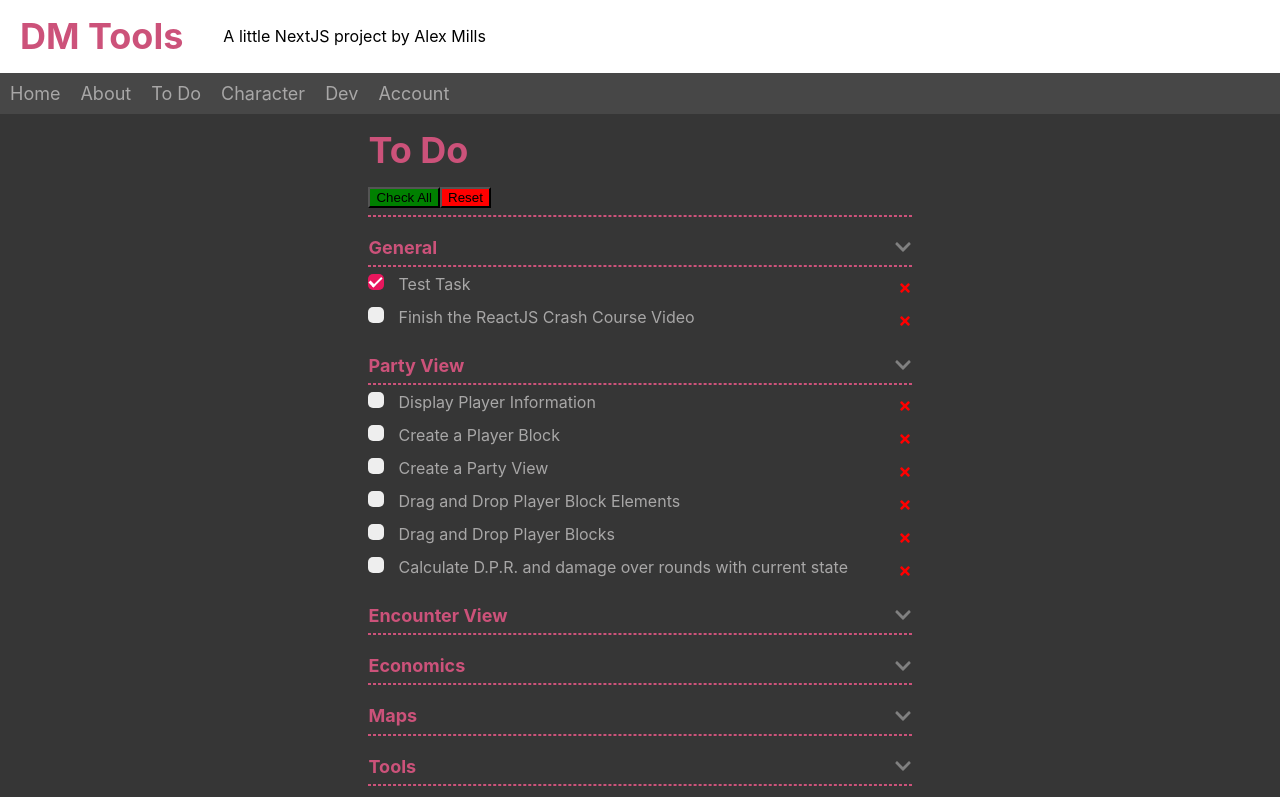
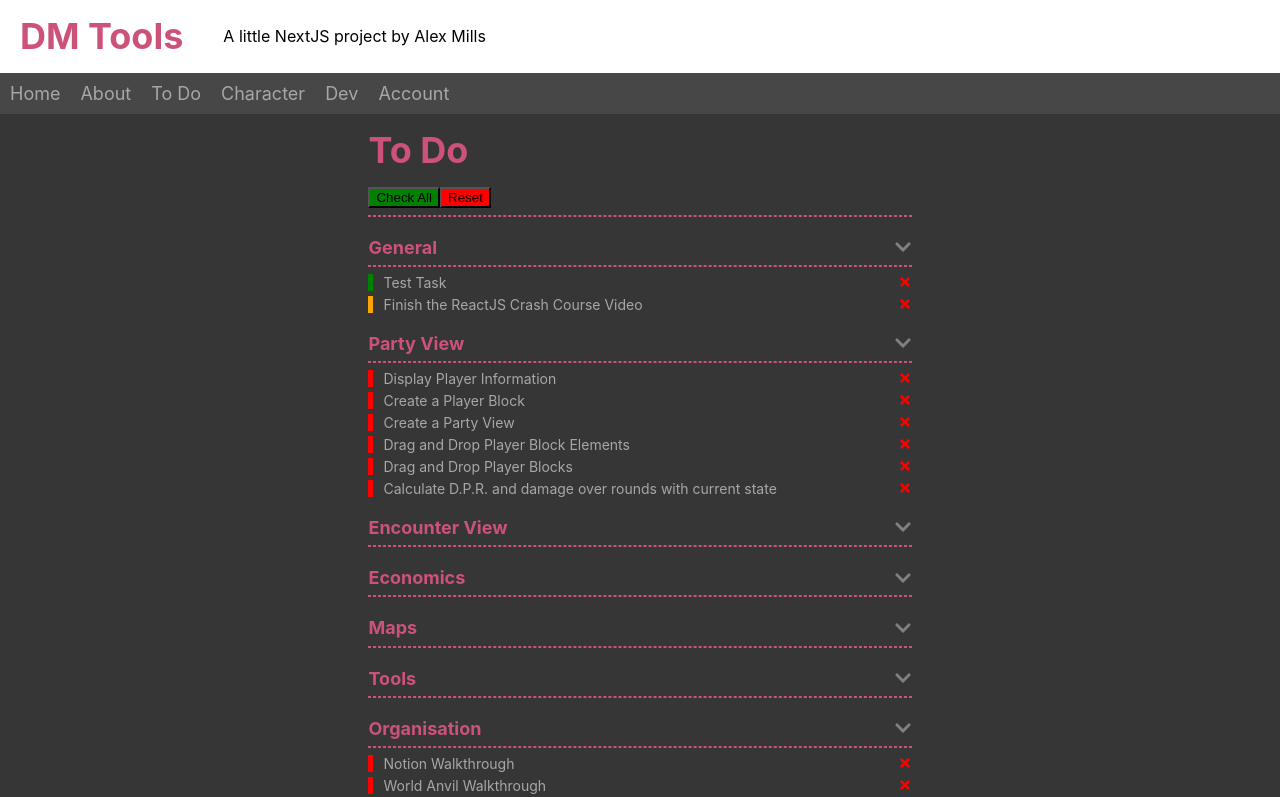
Before and after one commit to cardiacunicorn/dm-tools, a Next.js app: page /todo in a window 1280 px wide. Shown: the top 797 px of the page. Built offline with nearby package versions, Linux system fonts and the light colour scheme.

Commit message:
status with indicators

```diff
--- a/components/Task.tsx
+++ b/components/Task.tsx
@@ -1,15 +1,23 @@
 import styles from '../styles/Todo.module.scss'
 import { FaTimes } from 'react-icons/fa'
 
-const Task = ({ task, onDelete }) => {
+const Task = ({ task, onDelete, onSetStatus }) => {
   return (
-    <div className={styles.task} id={task.id}>
-        <label className={styles.label}>
+    <div
+      className={`
+        ${styles.task}
+        ${task.status === 'done' ? styles.done : ''}
+        ${task.status === 'incomplete' ? styles.incomplete : ''}
+        ${task.status === 'progressing' ? styles.progressing : ''}`}
+      id={task.id}
+      onClick={() => onSetStatus(task.id)}>
+        {task.text}
+        {/* <label className={styles.label}>
             {task.text}
             <input type="checkbox" checked={task.done} />
             <span className={styles.checkmark}></span>
-        </label>
-        <FaTimes style={{ color: 'red', cursor: 'pointer' }} onClick={() => onDelete(task.id)} />
+        </label> */}
+        <FaTimes style={{ color: 'red', cursor: 'pointer' }} onDoubleClick={() => onDelete(task.id)} />
     </div>
   )
 }
--- a/components/TaskCategory.tsx
+++ b/components/TaskCategory.tsx
@@ -2,7 +2,7 @@ import Task from './Task'
 import styles from '../styles/Todo.module.scss'
 import { FaChevronDown } from 'react-icons/fa'
 
-const TaskCategory = ({ tasks, category, onDelete }) => {
+const TaskCategory = ({ tasks, category, onDelete, onSetStatus }) => {
 
     const filtered = tasks.filter((task) => {
         return task.category === category;
@@ -12,8 +12,8 @@ const TaskCategory = ({ tasks, category, onDelete }) => {
         <>
             <h3 className={styles.task_category}>{category} <FaChevronDown /></h3>
             <hr />
-            {filtered.map((task: { id: number, text: string; done: boolean, category: string }) => (
-                <Task key={task.id} task={task} onDelete={onDelete} />
+            {filtered.map((task: { id: number, text: string; status: string, category: string }) => (
+                <Task key={task.id} task={task} onDelete={onDelete} onSetStatus={onSetStatus} />
             ))}
         </>
     )
--- a/pages/todo.tsx
+++ b/pages/todo.tsx
@@ -11,109 +11,109 @@ export default function Todo() {
             id: 1,
             text: 'Test Task',
             category: 'General',
-            done: true
+            status: 'done'
         },
         {
             id: 2,
             text: 'Finish the ReactJS Crash Course Video',
             category: 'General',
-            done: false
+            status: 'progressing'
         },
         {
             id: 3,
             text: 'Display Player Information',
             category: 'Party View',
-            done: false
+            status: 'incomplete'
         },
         {
             id: 4,
             text: 'Create a Player Block',
             category: 'Party View',
-            done: false
+            status: 'incomplete'
         },
         {
             id: 5,
             text: 'Create a Party View',
             category: 'Party View',
-            done: false
+            status: 'incomplete'
         },
         {
             id: 6,
             text: 'Drag and Drop Player Block Elements',
             category: 'Party View',
-            done: false
+            status: 'incomplete'
         },
         {
             id: 7,
             text: 'Drag and Drop Player Blocks',
             category: 'Party View',
-            done: false
+            status: 'incomplete'
         },
         {
             id: 8,
             text: 'Calculate D.P.R. and damage over rounds with current state',
             category: 'Party View',
-            done: false
+            status: 'incomplete'
         },
         {
             id: 9,
             text: 'Exhaustion or Wounded on knockout',
             category: 'Hardcore',
-            done: false
+            status: 'incomplete'
         },
         {
             id: 10,
             text: 'Rest Location',
             category: 'Hardcore',
-            done: false
+            status: 'incomplete'
         },
         {
             id: 11,
             text: 'Individual Player Rules, not whole party',
             category: 'Hardcore',
-            done: false
+            status: 'incomplete'
         },
         {
             id: 12,
             text: 'Baldur\'s Gate Rules',
             category: 'Hardcore',
-            done: false
+            status: 'incomplete'
         },
         {
             id: 13,
             text: 'Deck of Many Fates',
             category: 'Custom Rules',
-            done: false
+            status: 'incomplete'
         },
         {
             id: 14,
             text: 'Tattoo Spells by Gemstone',
             category: 'Custom Rules',
-            done: false
+            status: 'incomplete'
         },
         {
             id: 15,
             text: 'Naval Combat',
             category: 'Custom Rules',
-            done: false
+            status: 'incomplete'
         },
         {
             id: 16,
             text: 'Notion Walkthrough',
             category: 'Organisation',
-            done: false
+            status: 'incomplete'
         },
         {
             id: 17,
             text: 'World Anvil Walkthrough',
             category: 'Organisation',
-            done: false
+            status: 'incomplete'
         },
         {
             id: 18,
             text: 'Binder Walkthrough',
             category: 'Organisation',
-            done: false
+            status: 'incomplete'
         },
     ])
 
@@ -122,23 +122,40 @@ export default function Todo() {
         setTasks(tasks.filter((task) => task.id !== id))
     }
 
+    // Set Status
+    const setStatus = (id) => {
+        setTasks(tasks.map((task) => {
+            if (task.id === id) {
+                if (task.status === 'done') {
+                    return {...task, status: 'incomplete'}
+                } else if (task.status === 'progressing') {
+                    return {...task, status: 'done'}
+                } else {
+                    return {...task, status: 'progressing'}
+                }
+            } else {
+                return task
+            }
+        }));
+    }
+
     return (
         <div>
             <h1>To Do</h1>
             <Button color='green' text='Check All' />
             <Button color='red' text='Reset' />
             <hr />
-            <TaskCategory category={'General'} tasks={tasks} onDelete={deleteTask} />
-            <TaskCategory category={'Party View'} tasks={tasks} onDelete={deleteTask} />
-            <TaskCategory category={'Encounter View'} tasks={tasks} onDelete={deleteTask} />
-            <TaskCategory category={'Economics'} tasks={tasks} onDelete={deleteTask} />
-            <TaskCategory category={'Maps'} tasks={tasks} onDelete={deleteTask} />
-            <TaskCategory category={'Tools'} tasks={tasks} onDelete={deleteTask} />
-            <TaskCategory category={'Organisation'} tasks={tasks} onDelete={deleteTask} />
-            <TaskCategory category={'Practical'} tasks={tasks} onDelete={deleteTask} />
-            <TaskCategory category={'Custom Rules'} tasks={tasks} onDelete={deleteTask} />
-            <TaskCategory category={'Story'} tasks={tasks} onDelete={deleteTask} />
-            <TaskCategory category={'Hardcore'} tasks={tasks} onDelete={deleteTask} />
+            <TaskCategory category={'General'} tasks={tasks} onDelete={deleteTask} onSetStatus={setStatus} />
+            <TaskCategory category={'Party View'} tasks={tasks} onDelete={deleteTask} onSetStatus={setStatus} />
+            <TaskCategory category={'Encounter View'} tasks={tasks} onDelete={deleteTask} onSetStatus={setStatus} />
+            <TaskCategory category={'Economics'} tasks={tasks} onDelete={deleteTask} onSetStatus={setStatus} />
+            <TaskCategory category={'Maps'} tasks={tasks} onDelete={deleteTask} onSetStatus={setStatus} />
+            <TaskCategory category={'Tools'} tasks={tasks} onDelete={deleteTask} onSetStatus={setStatus} />
+            <TaskCategory category={'Organisation'} tasks={tasks} onDelete={deleteTask} onSetStatus={setStatus} />
+            <TaskCategory category={'Practical'} tasks={tasks} onDelete={deleteTask} onSetStatus={setStatus} />
+            <TaskCategory category={'Custom Rules'} tasks={tasks} onDelete={deleteTask} onSetStatus={setStatus} />
+            <TaskCategory category={'Story'} tasks={tasks} onDelete={deleteTask} onSetStatus={setStatus} />
+            <TaskCategory category={'Hardcore'} tasks={tasks} onDelete={deleteTask} onSetStatus={setStatus} />
             <div className={styles.list}>
                 <ToDoItem item={'Create a Monster Block'} />
                 <ToDoItem item={'Dropdown Monster Block Details'} />
--- a/styles/Todo.module.scss
+++ b/styles/Todo.module.scss
@@ -8,6 +8,19 @@
     justify-content: space-between;
     align-items: center;
     margin: 0.5rem 0;
+    padding-left: 1rem;
+
+    &.progressing {
+        border-left: 5px solid orange;
+    }
+
+    &.done {
+        border-left: 5px solid green;
+    }
+
+    &.incomplete {
+        border-left: 5px solid red;
+    }
 }
 
 .task_category {
```
